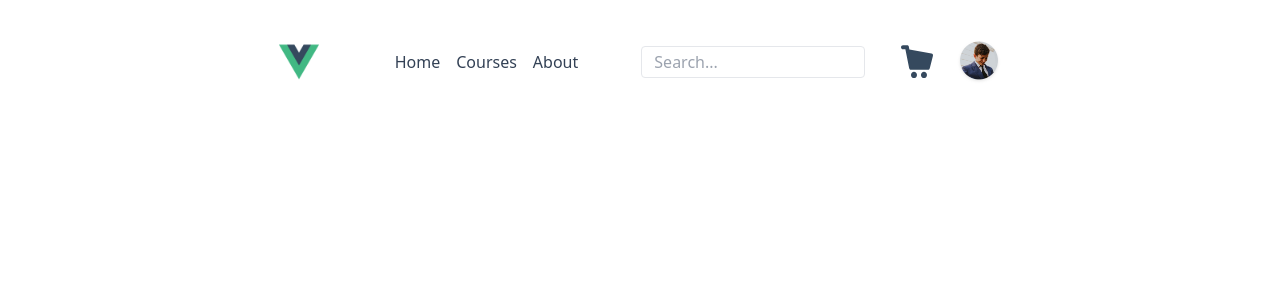
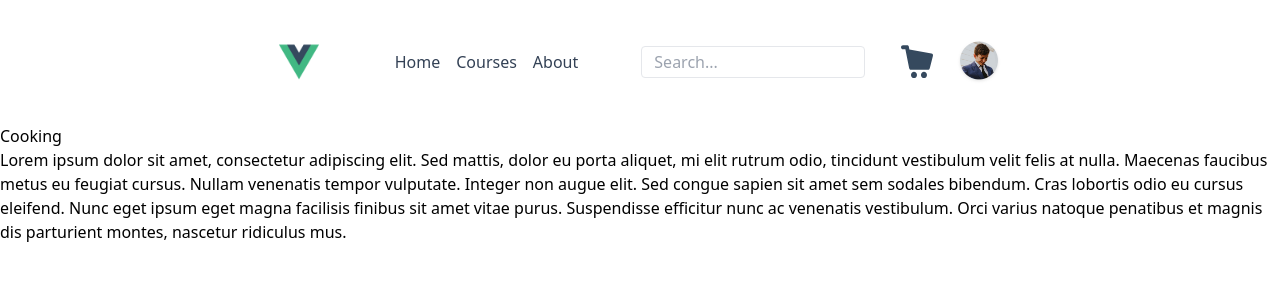
Before and after one commit to alejandrodotor8/Vue-courses-App, a Vue app: page /courses/cooking in a window 1280 px wide. Before the commit this address had no page. Shown: the top 300 px of the page. Built offline with nearby package versions, Linux system fonts and the light colour scheme.

Commit message:
dynamic routes base

```diff
--- a/src/components/Cart.vue
+++ b/src/components/Cart.vue
@@ -1,4 +1,5 @@
 <template>
+	<router-link :to="{ name: 'DetailCourse', params: { slug: course.slug } }">
 		<div class="shadow-xl rounded-lg w-60 h-82 text-gray-700">
 			<img :src="'/img/courses/' + course.bg_image" :alt="course.title" class="w-60 rounded-t-lg" />
 			<span class="block  text-base font-semibold mt-4 mx-6">{{ course.title }}</span>
@@ -17,6 +18,7 @@
 				</button>
 			</div>
 		</div>
+	</router-link>
 </template>
 <script setup>
 	const props = defineProps({
--- a/src/components/TheHeader.vue
+++ b/src/components/TheHeader.vue
@@ -37,7 +37,7 @@
 </script>
 
 <style scoped>
-	.router-link-exact-active {
+	.courses-active-route {
 		color: #41b883;
 	}
 </style>
--- a/src/router/index.js
+++ b/src/router/index.js
@@ -6,11 +6,13 @@ const routes = [
 	{ path: '/courses', name: 'Courses', component: () => import('@/views/Courses.vue') },
 	{ path: '/about', name: 'About', component: () => import('@/views/About.vue') },
 	{ path: '/profile', name: 'Profile', component: () => import('@/views/Profile.vue') },
+	{ path: '/courses/:slug', name: 'DetailCourse', component: () => import('@/views/CourseDetail.vue') },
 ]
 
 const router = createRouter({
 	history: createWebHistory(),
 	routes,
+	linkActiveClass: 'courses-active-route',
 })
 
 export default router
--- /dev/null
+++ b/src/views/CourseDetail.vue
@@ -0,0 +1,15 @@
+<template>
+	<h1>{{ course.title }}</h1>
+	<p>{{ course.description }}</p>
+</template>
+
+<script>
+	export default {
+		name: 'CourseDetail',
+		computed: {
+			course() {
+				return this.$store.state.listCourses.find((course) => course.slug === this.$route.params.slug)
+			},
+		},
+	}
+</script>
--- a/src/views/CourseInfo.vue
+++ /dev/null
@@ -1,5 +0,0 @@
-<template>
-	<h1>
-		Course info
-	</h1>
-</template>
```
Lines whose indentation alone changed are shown as unchanged.
